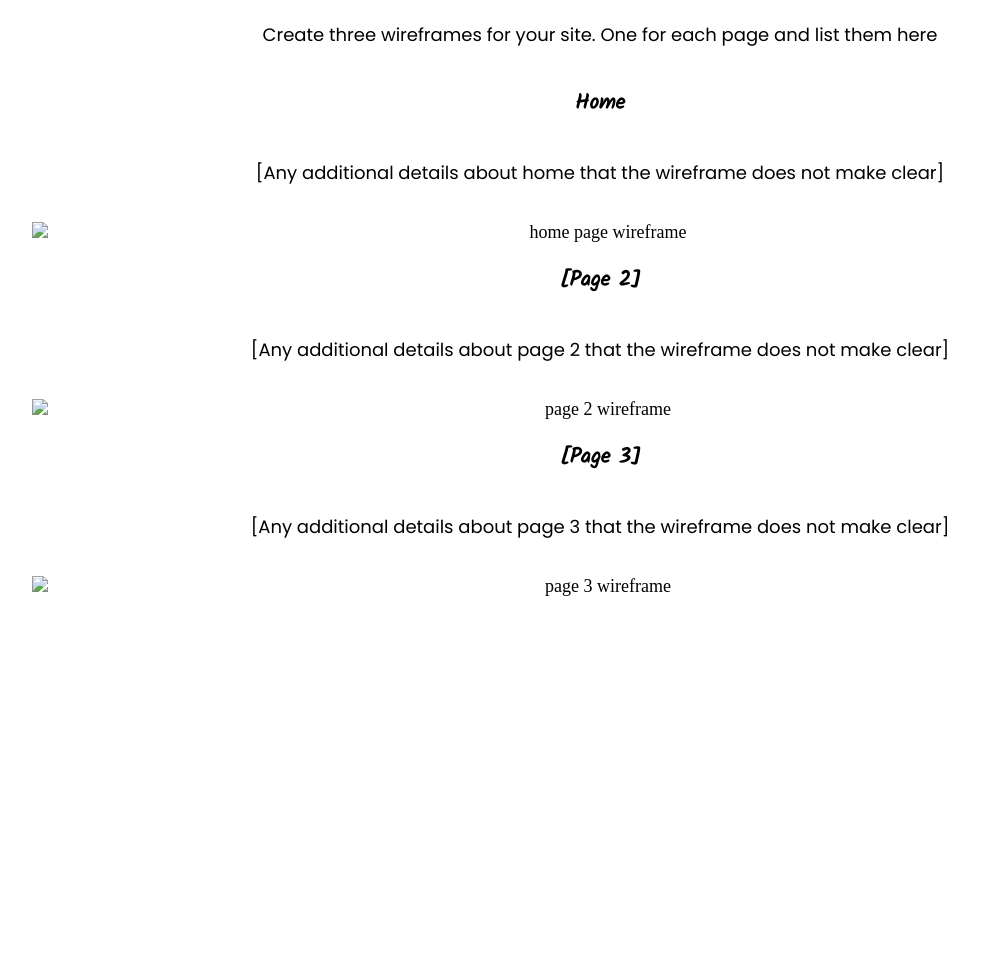
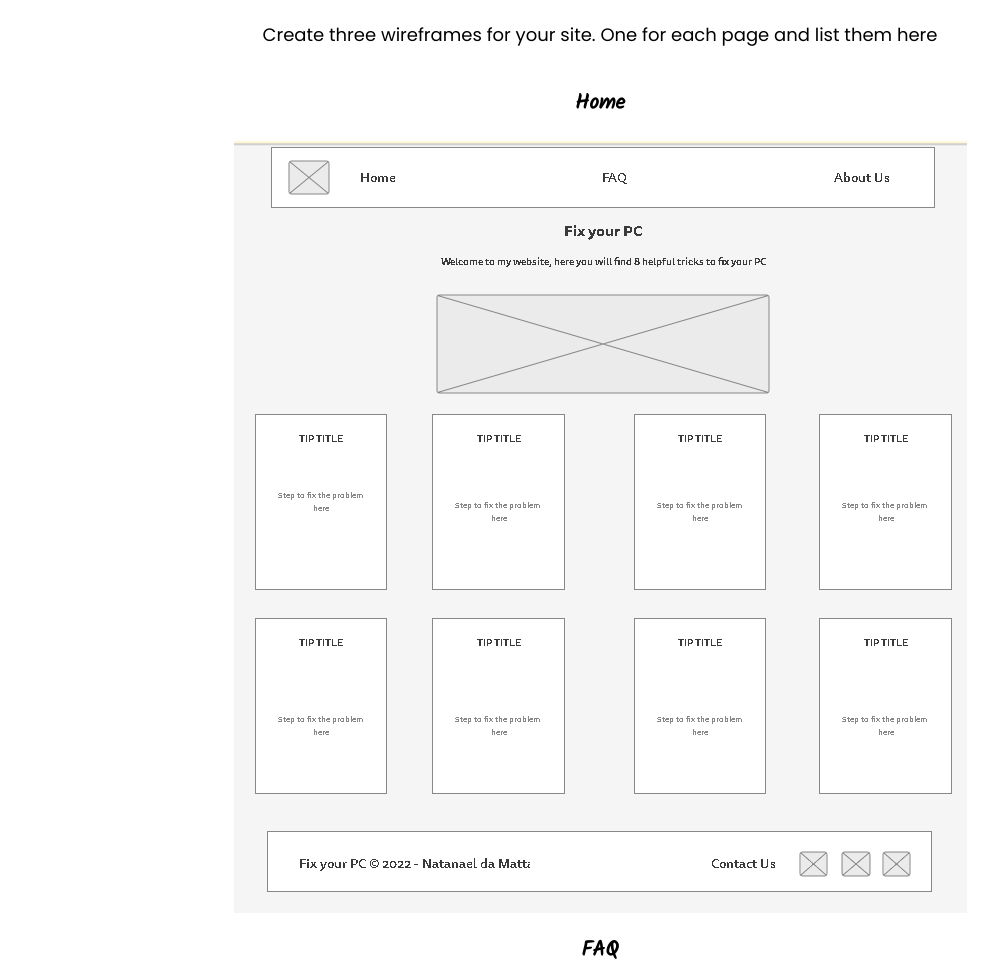
Before and after one commit to ndamatta/WDD130-BYU-Idaho, a plain HTML site: page wwr/fixyourpc/site-plan.html in a window 1280 px wide. Shown: the part 7901-8871 px from the top of the page, without its empty margins (40-1038 px from the left). Before the commit the page ends 8570 px from the top, so only its background shows below. Drawn offline with Linux system fonts and the light colour scheme.

Commit message:
Worked on w09 assignemnt wireframes

```diff
--- a/wwr/fixyourpc/site-plan.html
+++ b/wwr/fixyourpc/site-plan.html
@@ -205,22 +205,13 @@
         Create three wireframes for your site. One for each page and list them here</p>
 
       <h3>Home</h3>
-      <p>
-        [Any additional details about home that the wireframe does not make clear]
-      </p>
-      <img src="#" alt="home page wireframe">
+      <img src="images/home_wireframe.png" alt="home page wireframe">
 
-      <h3>[Page 2]</h3>
-      <p>
-        [Any additional details about page 2 that the wireframe does not make clear]
-      </p>
-      <img src="#" alt="page 2 wireframe">
+      <h3>FAQ</h3>
+      <img src="images/faq_wireframe.png" alt="faq page wireframe">
 
-      <h3>[Page 3]</h3>
-      <p>
-        [Any additional details about page 3 that the wireframe does not make clear]
-      </p>
-      <img src="#" alt="page 3 wireframe">
+      <h3>About us</h3>
+      <img src="images/aboutus_wireframe.png" alt="about us page wireframe">
     </main>
   </body>
 
```
Also changed, not shown: wwr/fixyourpc/images/aboutus_wireframe.png (added), wwr/fixyourpc/images/faq_wireframe.png (added), wwr/fixyourpc/images/home_wireframe.png (added).
